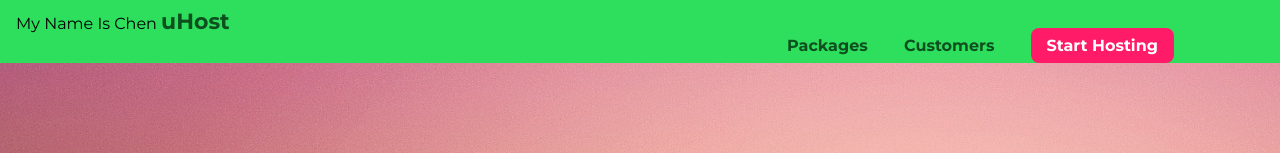
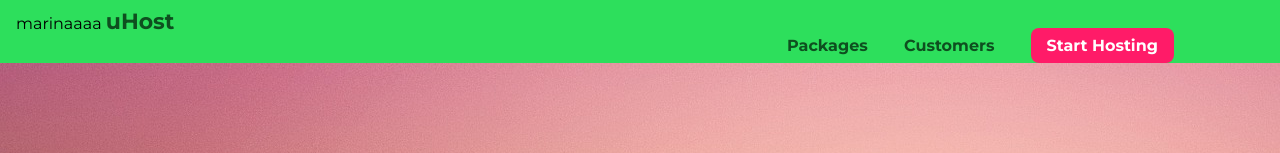
Before and after one commit to chenBsc/learn-some-git, a plain HTML site: page index.html in a window 1280 px wide. Shown: the top 153 px of the page. Drawn offline with Linux system fonts and the light colour scheme.

Commit message:
add marina

```diff
--- a/index.html
+++ b/index.html
@@ -19,7 +19,7 @@
   <body>
     <header class="main-header">
       <div>
-        <a> My Name Is Chen</a>
+        <a> marinaaaa</a>
         <a href="index.html" class="main-header__brand"> uHost </a>
       </div>
       <nav class="main-nav">
```
